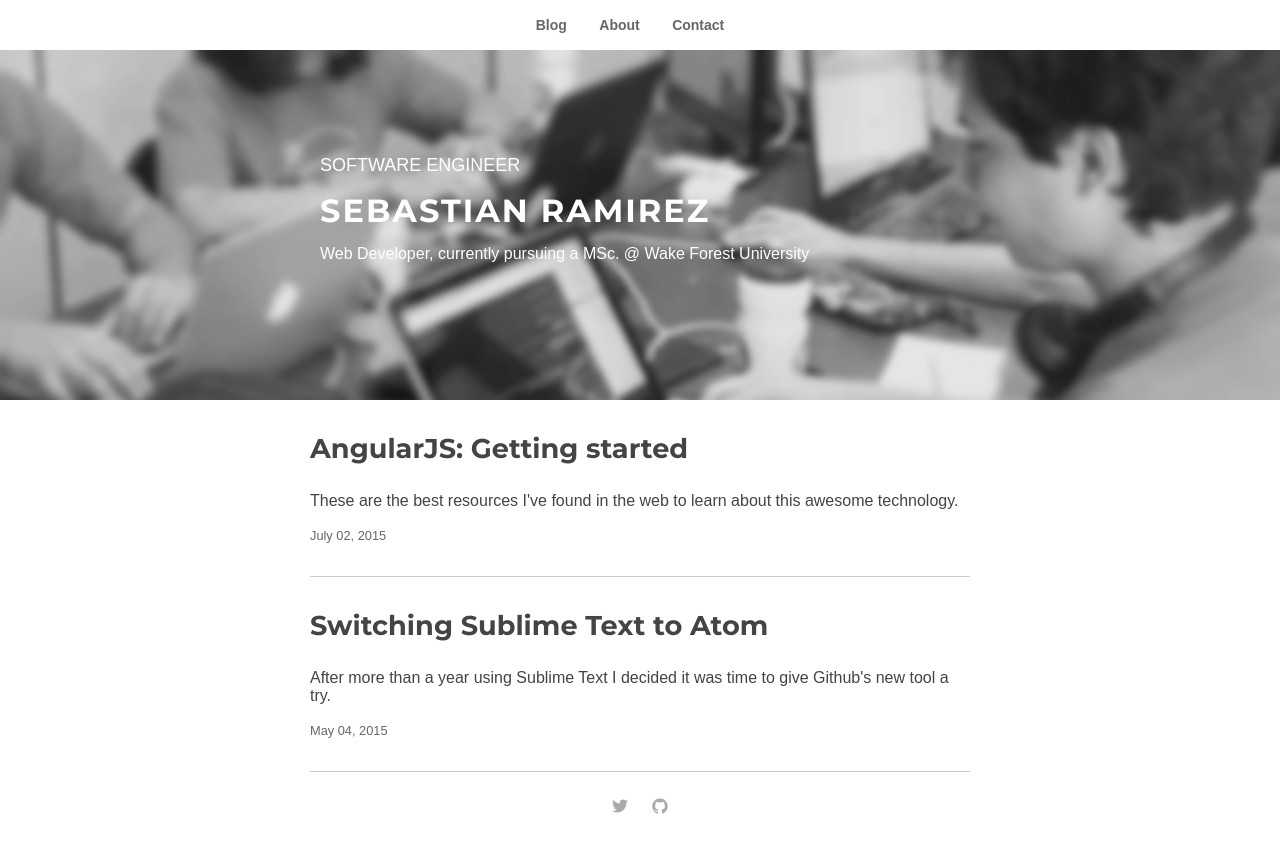
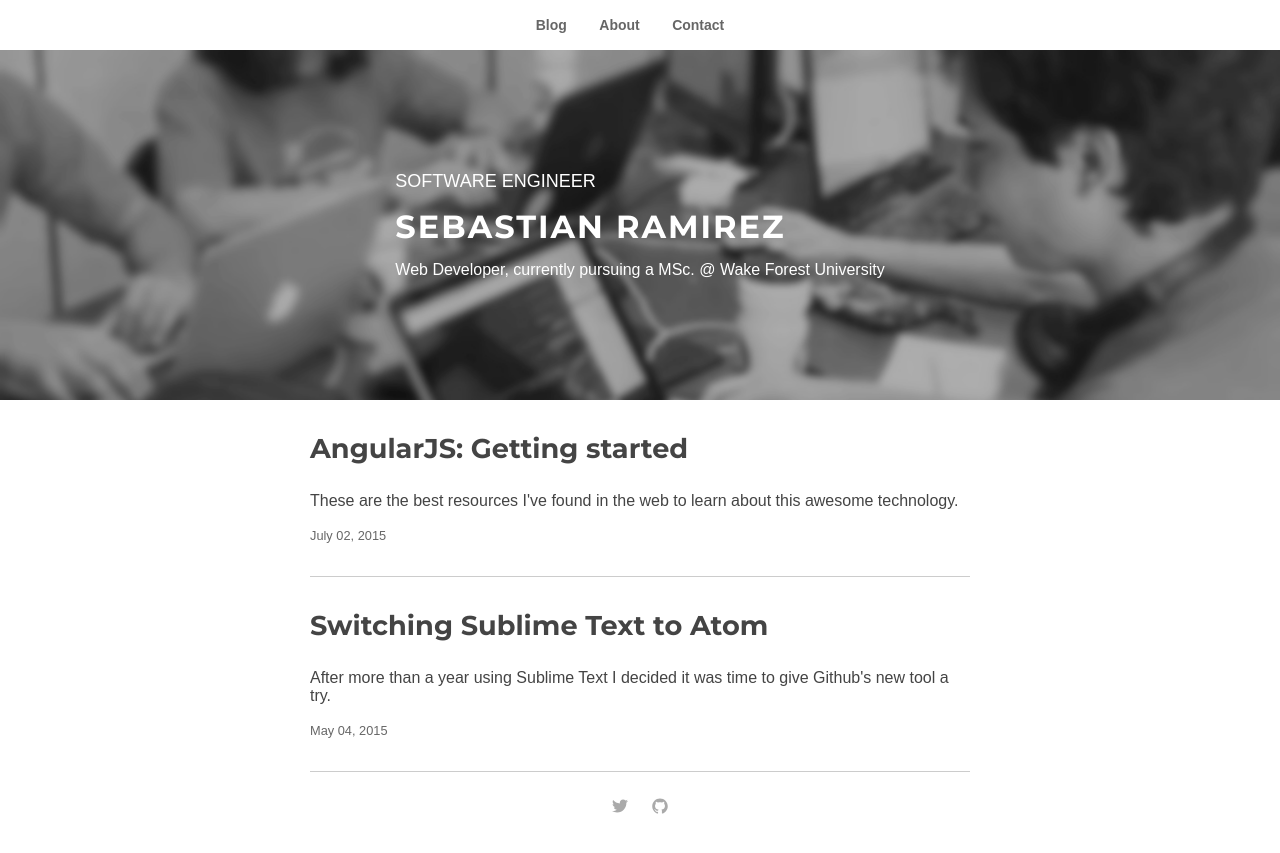
Before and after one commit to s-ramirez/s-ramirez.github.io, a Jekyll site: the page built from index.html, in a window 1280 px wide. Shown: the top 853 px of the page. Built offline with Jekyll 4.4.1, drawn with Linux system fonts in a browser that asks for light colours; the list of posts is cut into pages by our own code.

Commit message:
Centering information and making header darker

```diff
--- a/_layouts/default.html
+++ b/_layouts/default.html
@@ -3,10 +3,12 @@
     {% include header.html %}
     <body>
         <div class="cover">
-            <div class="information">
-                <small>Software Engineer</small>
-                <h1>Sebastian Ramirez</h1>
-                <p>Web Developer, currently pursuing a MSc. @ Wake Forest University</p>
+            <div class="information-container">
+                <div class="information">
+                    <small>Software Engineer</small>
+                    <h1>Sebastian Ramirez</h1>
+                    <p>Web Developer, currently pursuing a MSc. @ Wake Forest University</p>
+                </div>
             </div>
         </div>
         {{ content }}
--- a/_sass/main.scss
+++ b/_sass/main.scss
@@ -1,28 +1,3 @@
-.information {
-    color: white;
-    position: absolute;
-    left: 25%;
-    top: 30%;
-
-    small {
-        text-transform: uppercase;
-        font-size: 18px;
-    }
-
-    h1 {
-        margin: 15px 0;
-        text-transform: uppercase;
-        font-size: 2em;
-        letter-spacing: 2px;
-        font-family: $font-header;
-    }
-
-    p {
-        font-weight: 300;
-        margin: 0;
-    }
-}
-
 .post-preview {
   border-bottom: 1px solid #ccc;
   color: $header-color;
--- a/css/styles.scss
+++ b/css/styles.scss
@@ -22,13 +22,6 @@ header {
   width: 100%;
 }
 
-.name {
-  color: $header-color;
-  position: absolute;
-  font-weight: bold;
-  left: 20px;
-}
-
 .nav {
   text-align: center;
   padding: 0px 20px 0 0px;
@@ -48,9 +41,41 @@ header {
 
 .cover {
   height: 350px;
-  position: relative;
   background-size: cover;
   background-image: url("/images/cover.jpg");
+
+  .information-container {
+    position: relative;
+    height: 100%;
+    width: 100%;
+    background-color: rgba(0,0,0,0.25);
+  }
+
+  .information {
+      color: white;
+      position: absolute;
+      top: 50%;
+      left: 50%;
+      transform: translate(-50%, -50%);
+
+      small {
+          text-transform: uppercase;
+          font-size: 18px;
+      }
+
+      h1 {
+          margin: 15px 0;
+          text-transform: uppercase;
+          font-size: 2em;
+          letter-spacing: 2px;
+          font-family: $font-header;
+      }
+
+      p {
+          font-weight: 300;
+          margin: 0;
+      }
+  }
 }
 
 .content {
```
